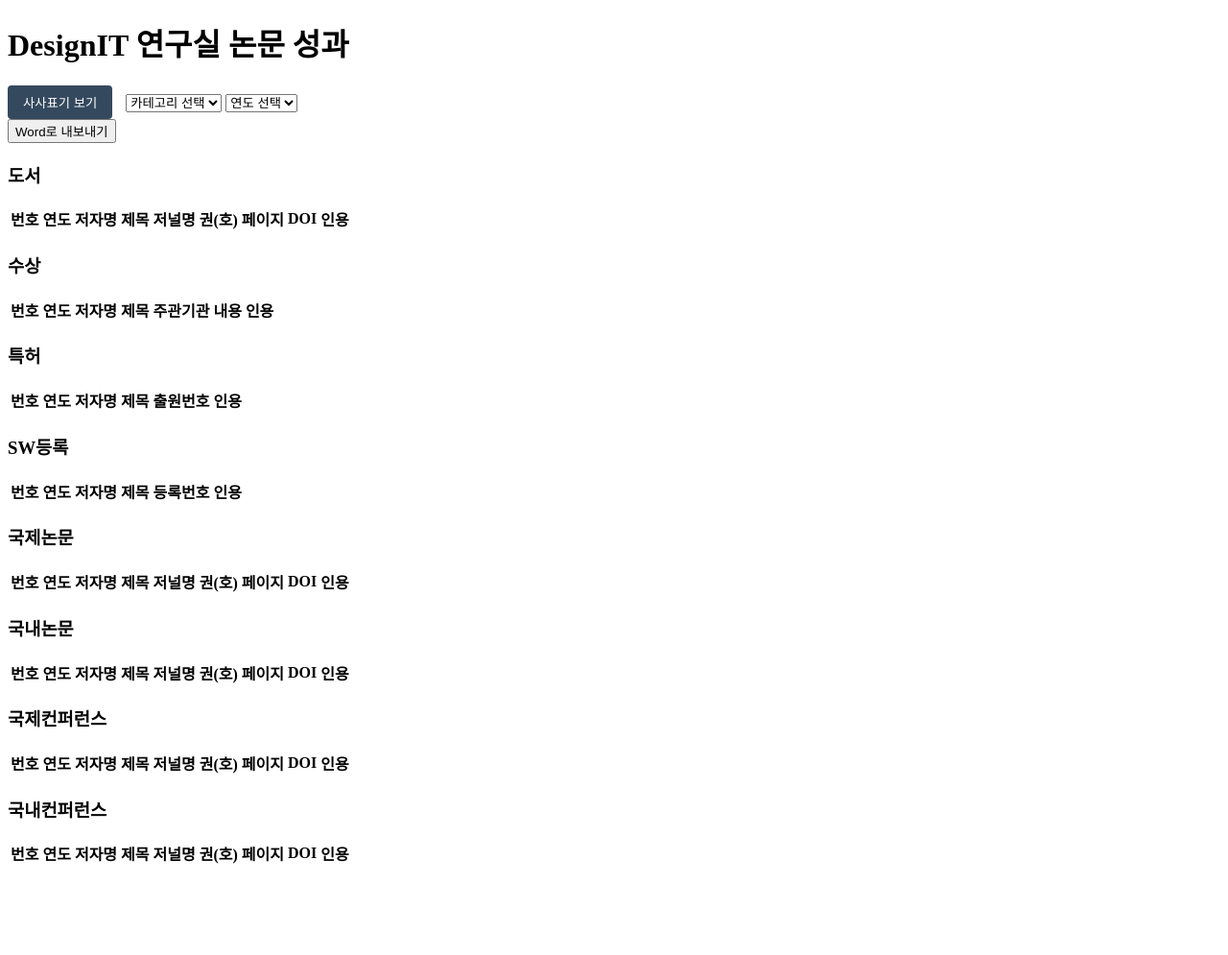
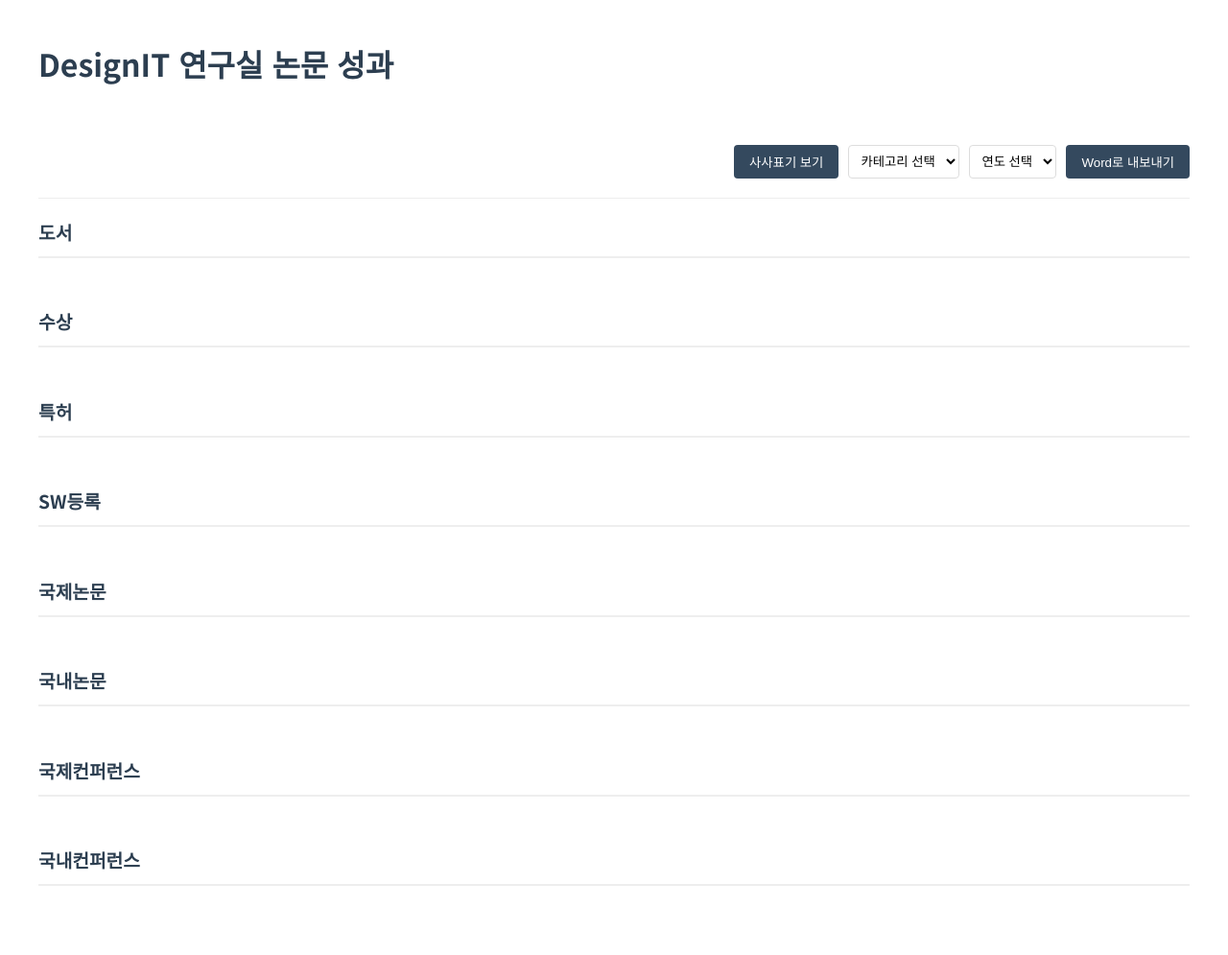
Before and after one commit to TS-0228/designITLab_papers, a Flask app: page / in a window 1280 px wide. Shown: the whole page at 96% size. Before the commit the page ends 900 px from the top, so only its background shows below. Run offline with Flask 3, Linux system fonts and the light colour scheme; lists and menus that the app fills with data are empty.

Commit message:
index.html

```diff
--- a/templates/index.html
+++ b/templates/index.html
@@ -6,13 +6,69 @@
     <title>DesignIT 연구실 논문 성과</title>
     <link href="https://fonts.googleapis.com/css2?family=Noto+Sans+KR:wght@400;500;700&display=swap" rel="stylesheet">
     <style>
-        /* 이전 스타일 유지 */
-        .acknowledgement {
-            display: none;  /* 기본적으로 사사표기 숨김 */
+        body {
+            font-family: 'Noto Sans KR', sans-serif;
+            line-height: 1.6;
+            padding: 20px;
+            max-width: 1200px;
+            margin: 0 auto;
         }
-        .show-acknowledgement .acknowledgement {
-            display: table-cell;  /* 토글 시 보이도록 설정 */
+
+        h1 {
+            color: #2c3e50;
+            margin-bottom: 1.5em;
         }
+
+        .toolbar {
+            display: flex;
+            justify-content: flex-end;
+            padding: 10px 0;
+            margin-bottom: 20px;
+            border-bottom: 1px solid #eee;
+        }
+
+        .filter-container {
+            display: flex;
+            flex-direction: column;
+            align-items: flex-end;
+        }
+
+        .filter-controls {
+            display: flex;
+            gap: 10px;
+            justify-content: flex-end;
+        }
+
+        .filter-box {
+            display: flex;
+            gap: 10px;
+            align-items: center;
+        }
+
+        .selected-filters {
+            margin-top: 10px;
+            display: flex;
+            gap: 10px;
+            flex-wrap: wrap;
+            justify-content: flex-end;
+        }
+
+        .filter-tag {
+            background-color: #e1e1e1;
+            padding: 4px 8px;
+            border-radius: 4px;
+            display: flex;
+            align-items: center;
+            gap: 5px;
+        }
+
+        .filter-tag button {
+            border: none;
+            background: none;
+            cursor: pointer;
+            padding: 0 4px;
+        }
+
         .toggle-button {
             padding: 8px 16px;
             background-color: #34495e;
@@ -20,13 +76,136 @@
             border: none;
             border-radius: 4px;
             cursor: pointer;
-            margin-right: 10px;
         }
+
         .toggle-button:hover {
             background-color: #2c3e50;
         }
+
         .toggle-button.active {
             background-color: #2980b9;
+        }
+
+        select {
+            padding: 8px;
+            border-radius: 4px;
+            border: 1px solid #ddd;
+            background-color: white;
+        }
+
+        .export-container button {
+            padding: 8px 16px;
+            background-color: #34495e;
+            color: white;
+            border: none;
+            border-radius: 4px;
+            cursor: pointer;
+        }
+
+        .export-container button:hover {
+            background-color: #2c3e50;
+        }
+
+        .category {
+            margin-bottom: 2em;
+        }
+
+        .category-header {
+            font-size: 1.2em;
+            color: #2c3e50;
+            margin-bottom: 1em;
+            padding-bottom: 0.5em;
+            border-bottom: 2px solid #eee;
+        }
+
+        table {
+            width: 100%;
+            border-collapse: collapse;
+        }
+
+        .data-row {
+            line-height: 1.8;
+        }
+
+        td.number {
+            position: relative;
+            min-width: 2em;
+            color: #666;
+            font-weight: 500;
+            padding-right: 0.5em !important;
+        }
+
+        td.number::after {
+            content: ".";
+            position: relative;
+            right: auto;
+            margin-left: 0;
+        }
+
+        .data-row td:not(.number):not(:last-child) {
+            position: relative;
+            padding-right: 1.5em;
+        }
+
+        .data-row td:not(.number):not(:last-child)::after {
+            content: ",";
+            position: absolute;
+            right: 0.5em;
+        }
+
+        .data-row td:has(button)::after,
+        .data-row td:last-child::after {
+            content: none;
+        }
+
+        .data-row td {
+            padding: 8px 4px;
+            vertical-align: top;
+        }
+
+        .data-row td:last-child {
+            padding-right: 0.5em;
+        }
+
+        .year {
+            color: #666;
+        }
+
+        .title {
+            font-weight: 500;
+        }
+
+        .doi a {
+            color: #2980b9;
+            text-decoration: none;
+        }
+
+        .doi a:hover {
+            text-decoration: underline;
+        }
+
+        .citation-copy {
+            padding: 4px 8px;
+            background-color: #f8f9fa;
+            border: 1px solid #dee2e6;
+            border-radius: 4px;
+            cursor: pointer;
+            font-size: 0.9em;
+        }
+
+        .citation-copy:hover {
+            background-color: #e9ecef;
+        }
+
+        .acknowledgement {
+            display: none;
+            color: #666;
+            font-size: 0.9em;
+            font-style: italic;
+        }
+
+        .show-acknowledgement .acknowledgement {
+            display: table-cell;
         }
     </style>
 </head>
@@ -68,31 +247,6 @@
             <div class="category">
                 <h3 class="category-header">{{ category }}</h3>
                 <table>
-                    <thead>
-                        <tr>
-                            <th class="number">번호</th>
-                            <th class="year">연도</th>
-                            <th class="author">저자명</th>
-                            <th class="title">제목</th>
-                            {% if category == '수상' %}
-                                <th class="journal">주관기관</th>
-                                <th class="volume">내용</th>
-                            {% elif category == '특허' %}
-                                <th class="journal">출원번호</th>
-                                <th class="acknowledgement">사사표기</th>
-                            {% elif category == 'SW등록' %}
-                                <th class="journal">등록번호</th>
-                                <th class="acknowledgement">사사표기</th>
-                            {% else %}
-                                <th class="journal">저널명</th>
-                                <th class="volume">권(호)</th>
-                                <th class="pages">페이지</th>
-                                <th class="doi">DOI</th>
-                                <th class="acknowledgement">사사표기</th>
-                            {% endif %}
-                            <th>인용</th>
-                        </tr>
-                    </thead>
                     <tbody>
                         {% for entry in entries %}
                             <tr class="data-row">
@@ -282,7 +436,7 @@
             });
         }
 
-        function copyAPA(row) {
+function copyAPA(row) {
             const authors = row.querySelector('.author').textContent.trim();
             const year = row.querySelector('.year').textContent.trim();
             const title = row.querySelector('.title').textContent.trim();
```
